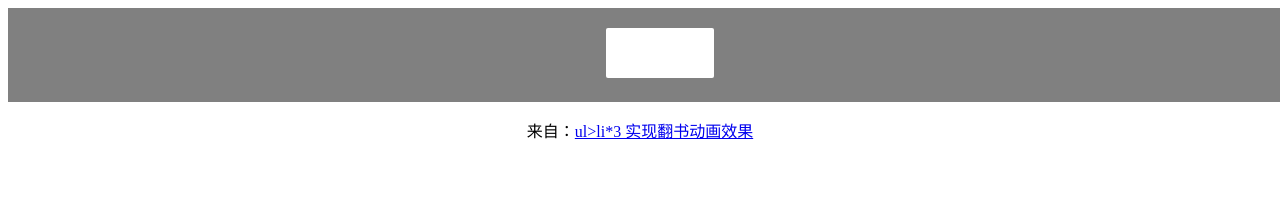
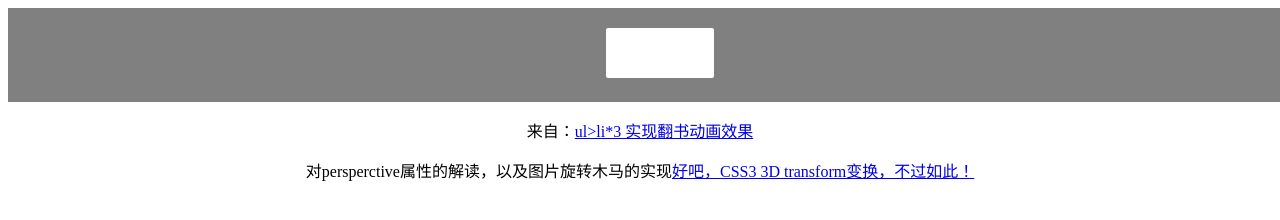
Before and after one commit to cike8899/universalWidgets, a website: page pageTurning/index.html in a window 1280 px wide. Shown: the top 220 px of the page. Drawn offline with Linux system fonts and the light colour scheme.

Commit message:
An Interpretation of the Persperctive Property

```diff
--- a/pageTurning/index.html
+++ b/pageTurning/index.html
@@ -15,6 +15,8 @@
         <li class="anim2"></li>
     </ul>
     来自：<a href="https://juejin.im/post/595e6dec5188250d7669ced3?utm_source=gold_browser_extension">ul>li*3 实现翻书动画效果</a>
+    <p>对persperctive属性的解读，以及图片旋转木马的实现<a href="http://www.zhangxinxu.com/wordpress/2012/09/css3-3d-transform-perspective-animate-transition/">好吧，CSS3 3D transform变换，不过如此！</a></p>
+
 </body>
 <script src="./index.js">
 
```
